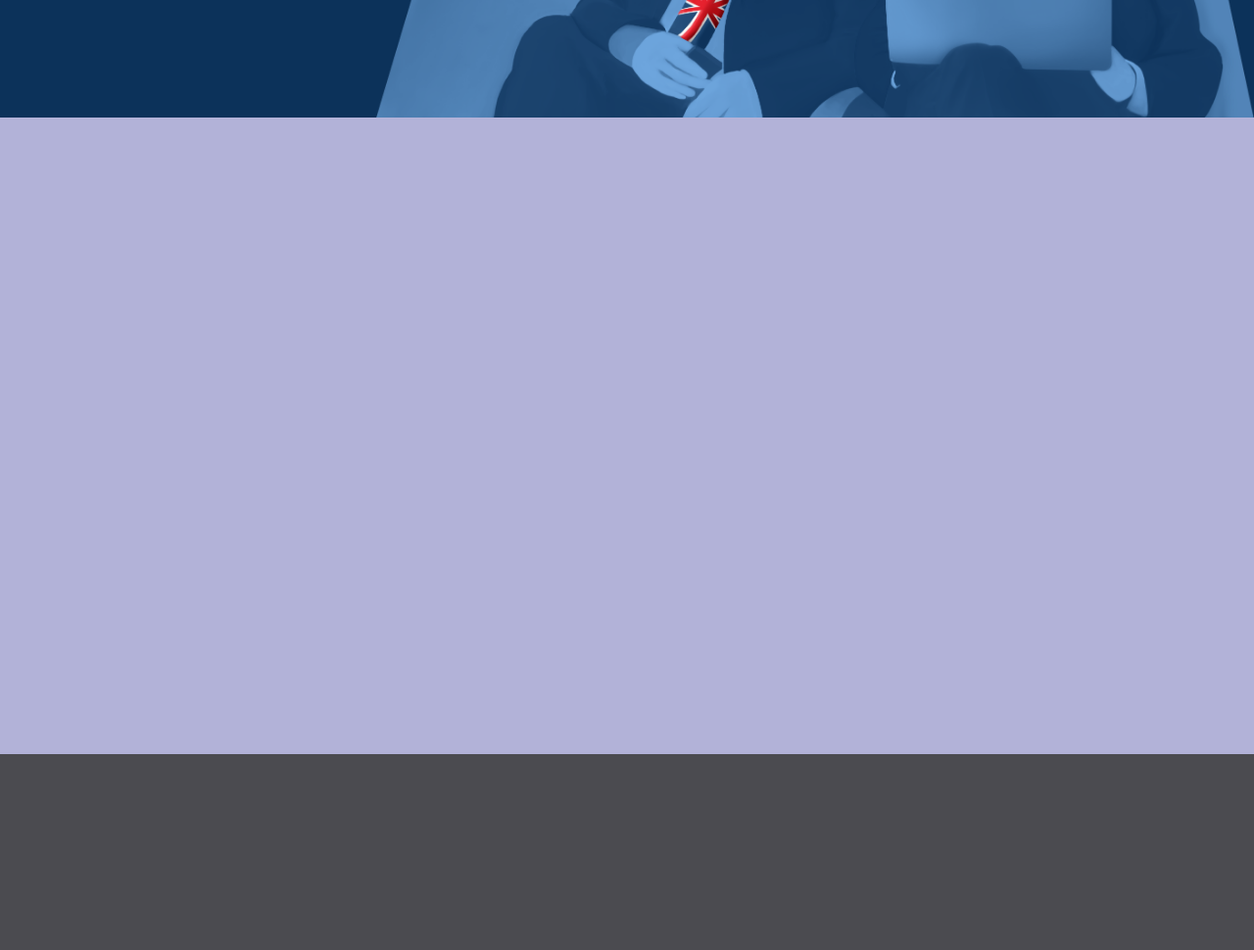
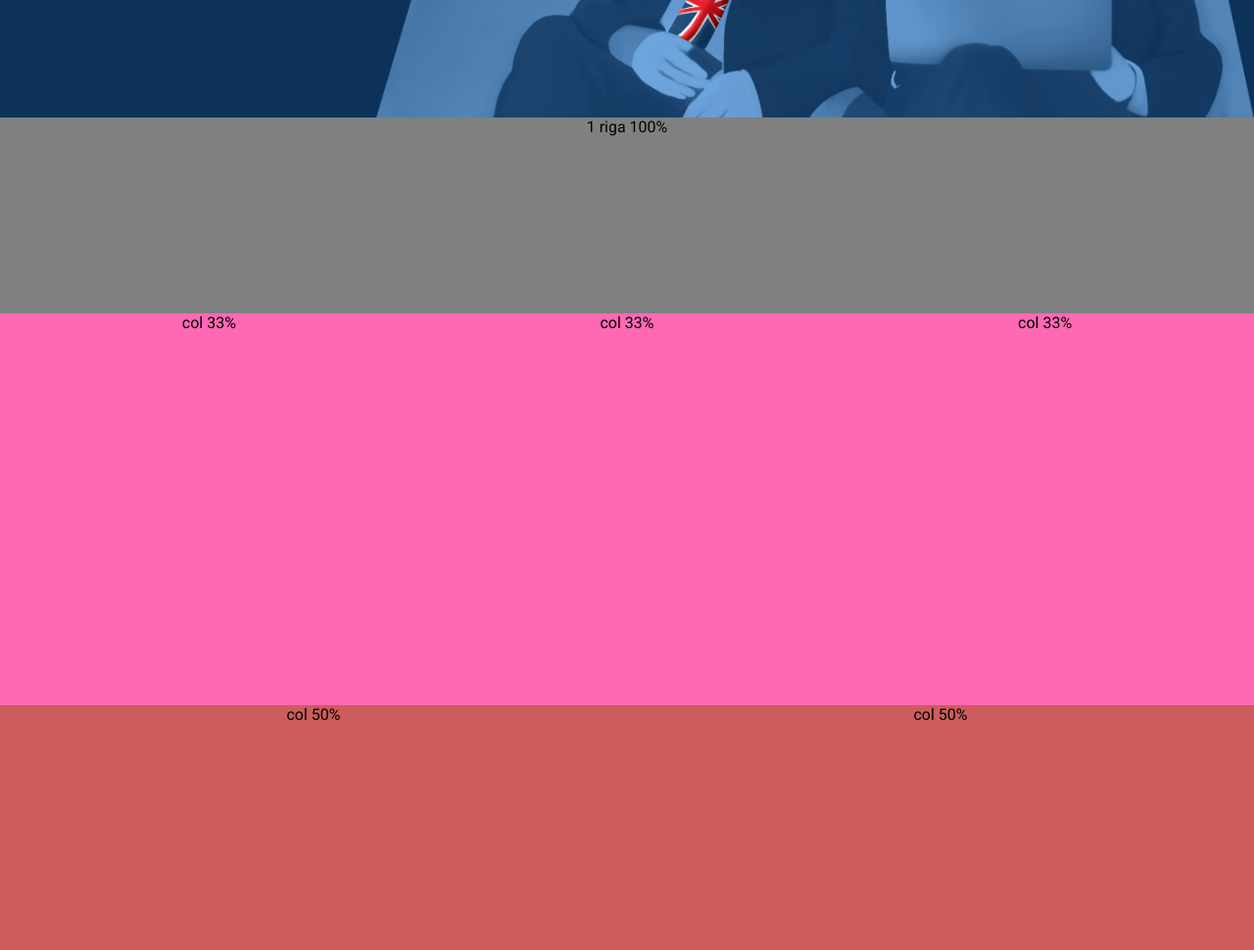
Before and after one commit to domingo79/htmlcss-fluentify, a plain HTML site: page index.html in a window 1280 px wide. Shown: the part 780-1750 px from the top of the page at 98% size. Drawn offline with Linux system fonts and the light colour scheme.

Commit message:
struttura main blocchi colorati

```diff
--- a/assets/css/style.css
+++ b/assets/css/style.css
@@ -147,3 +147,38 @@ header
     background: #7CBB02;
     text-align: center;
 }
+
+/*************************************
+            main
+ ************************************/
+
+#siteMain{
+    width: 100%;
+
+}
+
+ .sez_row
+ {
+    float: left;
+    width: 100%;
+    height: 200px;
+    background-color: grey;
+ }
+
+ .sezione
+ {
+    float: left;
+    width: calc(100% / 3);
+    height: 400px;
+    background-color: hotpink;
+
+ }
+
+ .colonna
+ {
+     float: left;
+     width: calc(100% /2);
+     height: 400px;
+     background-color: indianred;
+
+ }
--- a/index.html
+++ b/index.html
@@ -44,11 +44,30 @@
             </div>
         </nav>
 
+    </header>
+
+    <main id="siteMain clearfix">
+
+        <section class="sez_row" > 1 riga 100%</section>
+
+        <section>
+            <aside class="sezione col_left" > col 33%</aside>
+            <div class="sezione col_center" >col 33%</div>
+            <aside class="sezione col_right" >col 33%</aside>
+        </section>
+
+        <section>
+            <div class="colonna sinistra">col 50%</div>
+            <div class="colonna destra">col 50%</div>
+        </section>
 
 
-    </header>
 
-    <main id="siteMain"></main>
+
+
+
+
+    </main>
 
     <footer id="siteFooter"></footer>
 
```
